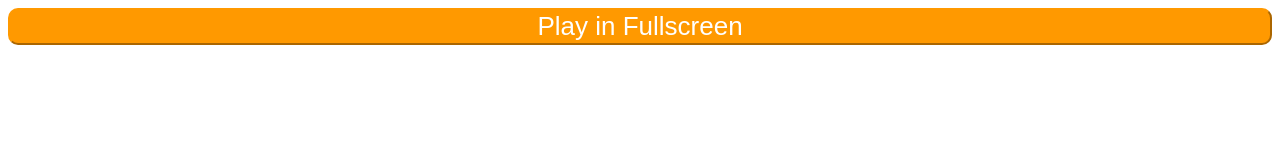
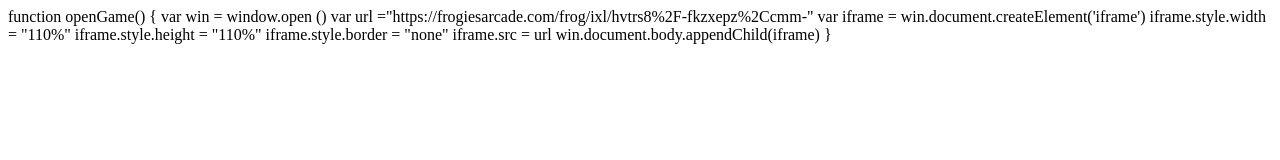
Before and after one commit to KingKal-prg/Kgindh2, a plain HTML site: page index.html in a window 1280 px wide. Drawn offline with Linux system fonts and the light colour scheme.

Commit message:
Update index.html

```diff
--- a/index.html
+++ b/index.html
@@ -1,12 +1,9 @@
-<center>
-<button onclick="openGame()" style="background-color: #ff9900; color: #fff; border: 1; border-color: #ff9900; vertical-align: center; font-size: 26px; width:100%; cursor: pointer; border-radius: 10px;"> Play in Fullscreen </button>
-<script>
 function openGame() {
 	var win = window.open ()
 	var url ="https://frogiesarcade.com/frog/ixl/hvtrs8%2F-fkzxepz%2Ccmm-"
 	var iframe = win.document.createElement('iframe')
-	iframe.style.width = "100%"
-	iframe.style.height = "100%"
+	iframe.style.width = "110%"
+	iframe.style.height = "110%"
 	iframe.style.border = "none"
 	iframe.src = url
 	win.document.body.appendChild(iframe)
```
